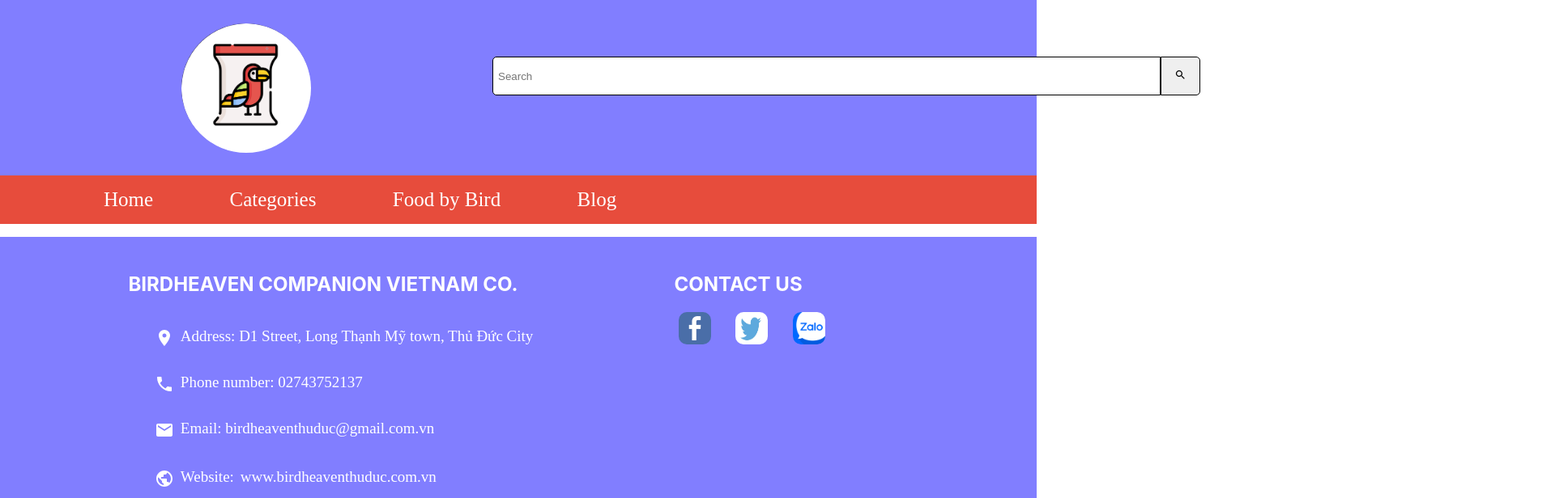
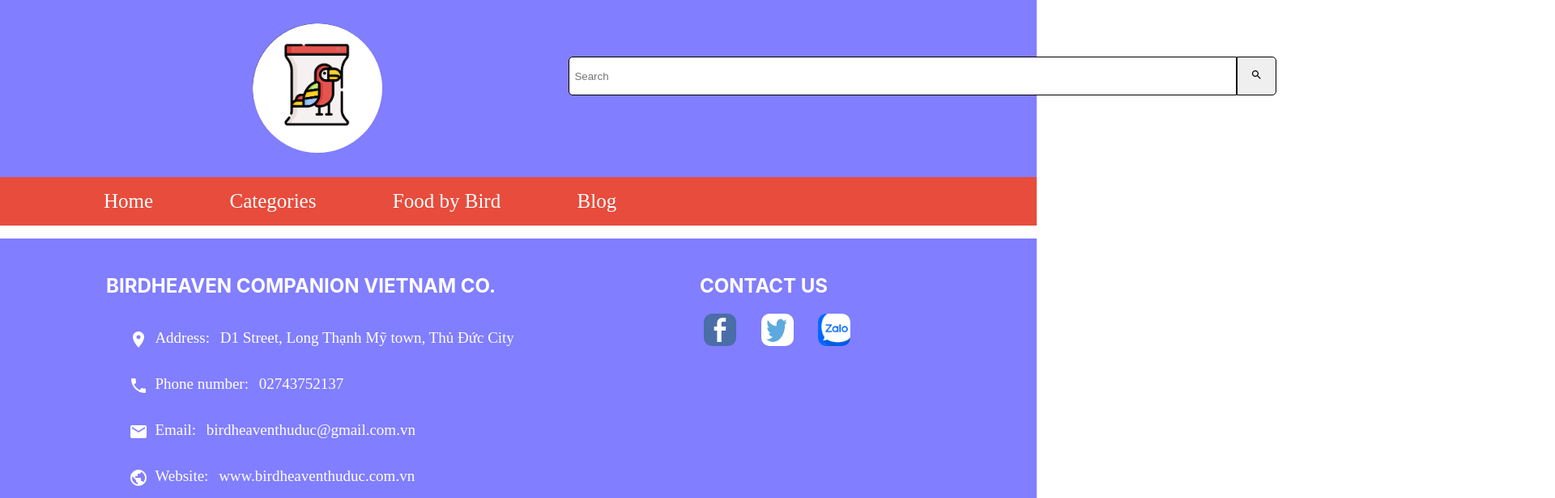
Before and after one commit to sontoong/swp391-dead-, a React (Create React App) app: page / in a window 1280 px wide. Shown: the top 616 px of the page at 81% size, 1920 px wide, since content can reach past the window. Built offline with nearby package versions, Linux system fonts and the light colour scheme.

Commit message:
Header, Menu and Footer

```diff
--- a/src/components/footer/Footer.jsx
+++ b/src/components/footer/Footer.jsx
@@ -1,61 +1,42 @@
 import styles from './Footer.module.css'
-import LocationOnIcon from '@mui/icons-material/LocationOn';
-import LocalPhoneIcon from '@mui/icons-material/LocalPhone';
-import MailIcon from '@mui/icons-material/Mail';
-import PublicIcon from '@mui/icons-material/Public';
+import FooterData from './FooterData';
 
 
 
-const Footer =  () => {
+const Footer =  ({contentOfFooter}) => {
     return(
     <div className={styles.footer}>
         <div className={styles.mainfooter}>
             <h2>BIRDHEAVEN COMPANION VIETNAM CO.</h2>
             <div className={styles["footer-content"]}>
-                <div className={styles.content}>
-                    <LocationOnIcon className={styles["image-icon"]}/>
+                {FooterData.map((contentOfFooter) => (
+                <div className={styles.contents}>
+                    <div className={styles["imageIcon"]}>{contentOfFooter.imageIcon}</div>
                     <p className={styles.location}>
-                        Address: D1 Street, Long Thạnh Mỹ town, Thủ Đức City
-                    </p>
-                </div>
-                <div className={styles.content}>
-                    <LocalPhoneIcon className={styles["image-icon"]}/>
-                    <p className={styles.number}>
-                        Phone number: 02743752137
-                    </p>
-                </div>
-                <div className={styles.content}>
-                    <MailIcon className={styles["image-icon"]}/>
-                    <p className={styles.email}>
-                        Email: birdheaventhuduc@gmail.com.vn
-                    </p>
-                </div>
-                <div className={styles.content}>
-                    <PublicIcon className={styles["image-icon"]}/>
-                    <p>
-                        Website:
-                        <a className={styles["website-link"]} href='App.js' alt=''>
-                            www.birdheaventhuduc.com.vn
+                        {contentOfFooter.contactInfo}
+                        <a target={"blank"} className={styles["website-link"]} href={contentOfFooter.contactLink} alt=''>
+                            {contentOfFooter.content}
                         </a>
                     </p>
                 </div>
+                ))}
             </div>
         </div>
         <div className={styles.contact}>
             <h2>CONTACT US</h2>
             <div className={styles.icons}>
-                <a href="https://www.facebook.com/profile.php?id=100037630596105" alt=''>
+                <a target={"blank"} href="https://www.facebook.com/profile.php?id=100037630596105" alt=''>
                     <img className={styles["contact-icons"]} src="images/facebook-icon.png" alt=''/>
                 </a>
-                <a href="https://twitter.com/elonmusk" alt=''>
+                <a target={"blank"} href="https://twitter.com/elonmusk" alt=''>
                     <img className={styles["contact-icons"]} src="images/twitter-icon.png" alt=''/>
                 </a>
-                <a href="https://zalo.me/0888926071" alt=''>
+                <a target={"blank"} href="https://zalo.me/0888926071" alt=''>
                     <img className={styles["contact-icons"]} src="images/zalo-icon.png" alt=''/>
                 </a>
             </div>
         </div>
     </div>
-    )
+    );
 }
 export default Footer;
--- a/src/components/footer/Footer.module.css
+++ b/src/components/footer/Footer.module.css
@@ -44,11 +44,11 @@ h2{
     font-family: cursive;
     font-size: 19px;
 }
-.image-icon{
+.imageIcon{
     margin-top: 1.3rem;
     margin-right: 0.5rem;
 }
-.content{
+.contents{
     display: flex;
     margin-left: 5rem;
 }
@@ -60,3 +60,6 @@ h2{
     height: 50px;
     border-radius: 10px;
 }
+.mainfooter h2{
+    margin-right: 6.4rem;
+}
--- /dev/null
+++ b/src/components/footer/FooterData.jsx
@@ -0,0 +1,35 @@
+import LocationOnIcon from '@mui/icons-material/LocationOn';
+import LocalPhoneIcon from '@mui/icons-material/LocalPhone';
+import MailIcon from '@mui/icons-material/Mail';
+import PublicIcon from '@mui/icons-material/Public';
+const FooterData =[
+    {
+        id: 1,
+        imageIcon: <LocationOnIcon/>,
+        contactInfo: 'Address: ',
+        content: ' D1 Street, Long Thạnh Mỹ town, Thủ Đức City',
+        contactLink: 'https://goo.gl/maps/Mk7NHzyu3HJfrWzaA'
+    },
+    {
+        id: 1,
+        imageIcon: <LocalPhoneIcon/>,
+        contactInfo: 'Phone number: ',
+        content: '02743752137',
+        contactLink: 'https://zalo.me/088892071'
+    },
+    {
+        id: 1,
+        imageIcon: <MailIcon/>,
+        contactInfo: 'Email: ',
+        content: ' birdheaventhuduc@gmail.com.vn',
+        contactLink: 'https://vinhvd4@fe.edu.vn'
+    },
+    {
+        id: 1,
+        imageIcon: <PublicIcon/>,
+        contactInfo: 'Website: ',
+        content:'www.birdheaventhuduc.com.vn',
+        contactLink: 'App.js'
+    }
+]
+export default FooterData;
--- a/src/components/header/Header.jsx
+++ b/src/components/header/Header.jsx
@@ -10,7 +10,7 @@ const Header = () => {
       <nav>
         <ul className={styles.header}>
           <li>
-            <img src="images/Logo.png" alt="" className={styles.logo} />
+            <a href="App.js" alt=''><img src="images/Logo.png" alt="" className={styles.logo} /></a>
           </li>
           <li className={styles["search-bar"]}>
             <input type="text" placeholder="Search" className={styles["search-box"]}/>
@@ -25,8 +25,7 @@ const Header = () => {
           </li>
           <li className={styles["shopping-cart-icon"]}>
             <a href="#shoppingcarticon" alt="">
-            <ShoppingCartIcon sx={{ fontSize: 40 }} />
-
+              <ShoppingCartIcon sx={{ fontSize: 40 }} />
             </a>
           </li>
         </ul>
```
